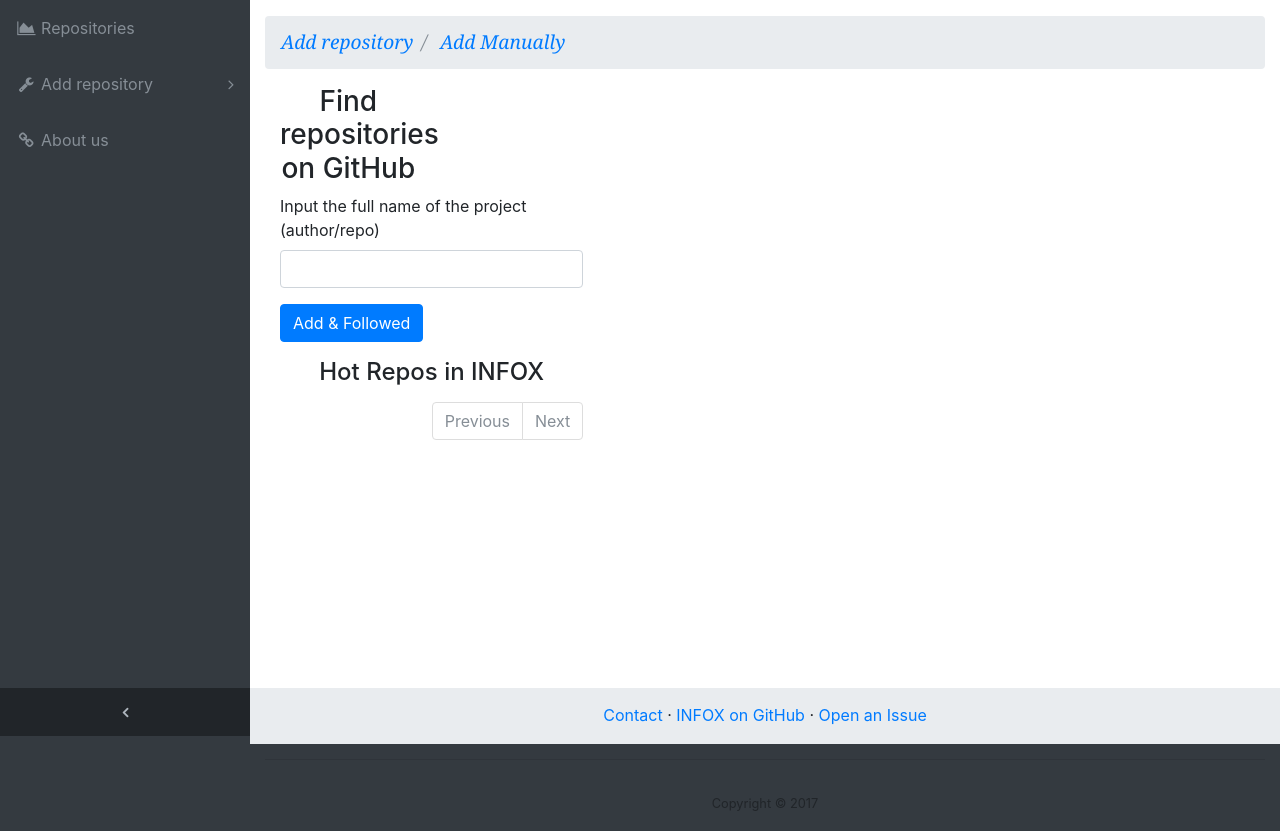
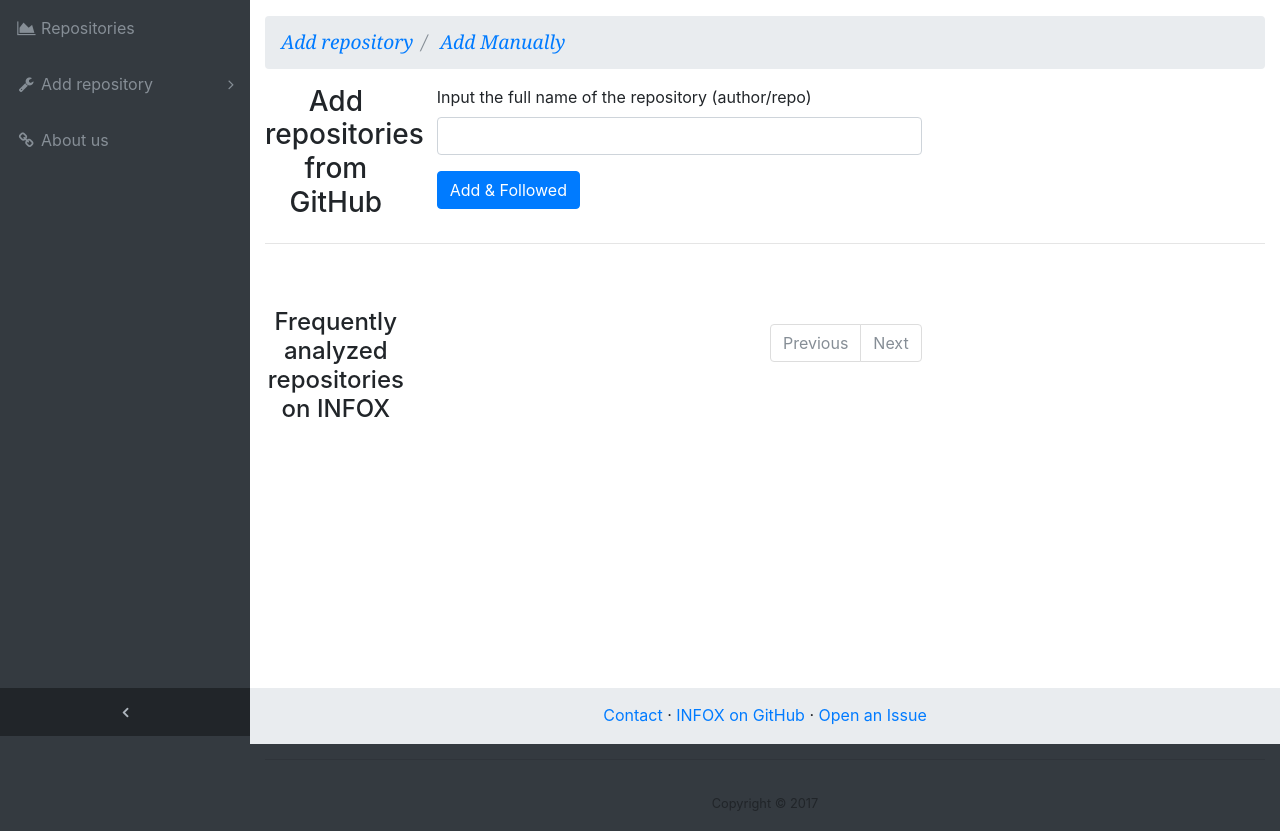
Before and after one commit to FORCOLAB-UofT/INFOX, a Flask app: template app/templates/find_repos.html in a window 1280 px wide. Shown: the part 56-887 px from the top of the page. Run offline with Flask 2, Linux system fonts and the light colour scheme; the template is opened without the code that fills it: values that come from a table or form of the project are taken from there, others are empty; some libraries are stand-ins or nearby versions.

```diff
--- a/app/analyse/project_updater.py
+++ b/app/analyse/project_updater.py
@@ -114,6 +114,9 @@ class ForkUpdater:
         full_name = self.project_name + '/' + self.fork_name
 
         file_distinct = list(OrderedDict.fromkeys([x["file_full_name"] for x in compare_result["file_list"]]))
+
+        # all_lemmatize_tokens = list(filter(lambda x: x != self.project_name, all_lemmatize_tokens))
+
         # Update forks into database.
         ProjectFork(
             full_name=self.project_name + '/' + self.fork_name,
--- a/app/main/forms.py
+++ b/app/main/forms.py
@@ -6,13 +6,13 @@ from wtforms.validators import Length
 
 class AddProjectForm(FlaskForm):
     project_name = StringField(
-        'Input the full name of the project (author/repo)')
+        'Input the full name of the repository (author/repo)')
     submit = SubmitField('Add & Followed')
 
 
 class DeleteProjectForm(FlaskForm):
     project_name = StringField(
-        'Input the full name of the project (author_repo)')
+        'Input the full name of the repository (author_repo)')
     submit = SubmitField('Delete')
 
 
--- a/app/templates/find_repos.html
+++ b/app/templates/find_repos.html
@@ -13,22 +13,26 @@
         </li>
     </ol>
 
-
+    <div class="row">
         <div class="col-md-2">
-          <h3 class="text-center"> Find repositories on GitHub </h3>
+          <h3 class="text-center"> Add repositories from GitHub </h3>
         </div>
-        <div class="col-md-4">
-
+        <div class="col-md-6">
             {{ wtf.quick_form(form, button_map={'submit': 'primary'}) }}
         </div>
-
-        <div class="col-md-4">
-            <h4 class="text-center">Hot Repos in INFOX</h4>
+    </div>
+    <hr>
+    <br>
+    <br>
+    <div class="row">
+        <div class="col-md-2">
+          <h4 class="text-center">Frequently analyzed repositories on INFOX</h4>
+        </div>
+        <div class="col-md-6">
             {% include "_projects.html" %}
-
             {% from "_render_pagination.html" import render_pagination %}
             {{ render_pagination(pagination) }}
         </div>
-
+    </div>
 
 {% endblock %}
```
Also changed, not shown: app/analyse/analyser.py (+17 -3 lines), app/auth/views.py (+14 -8 lines).
